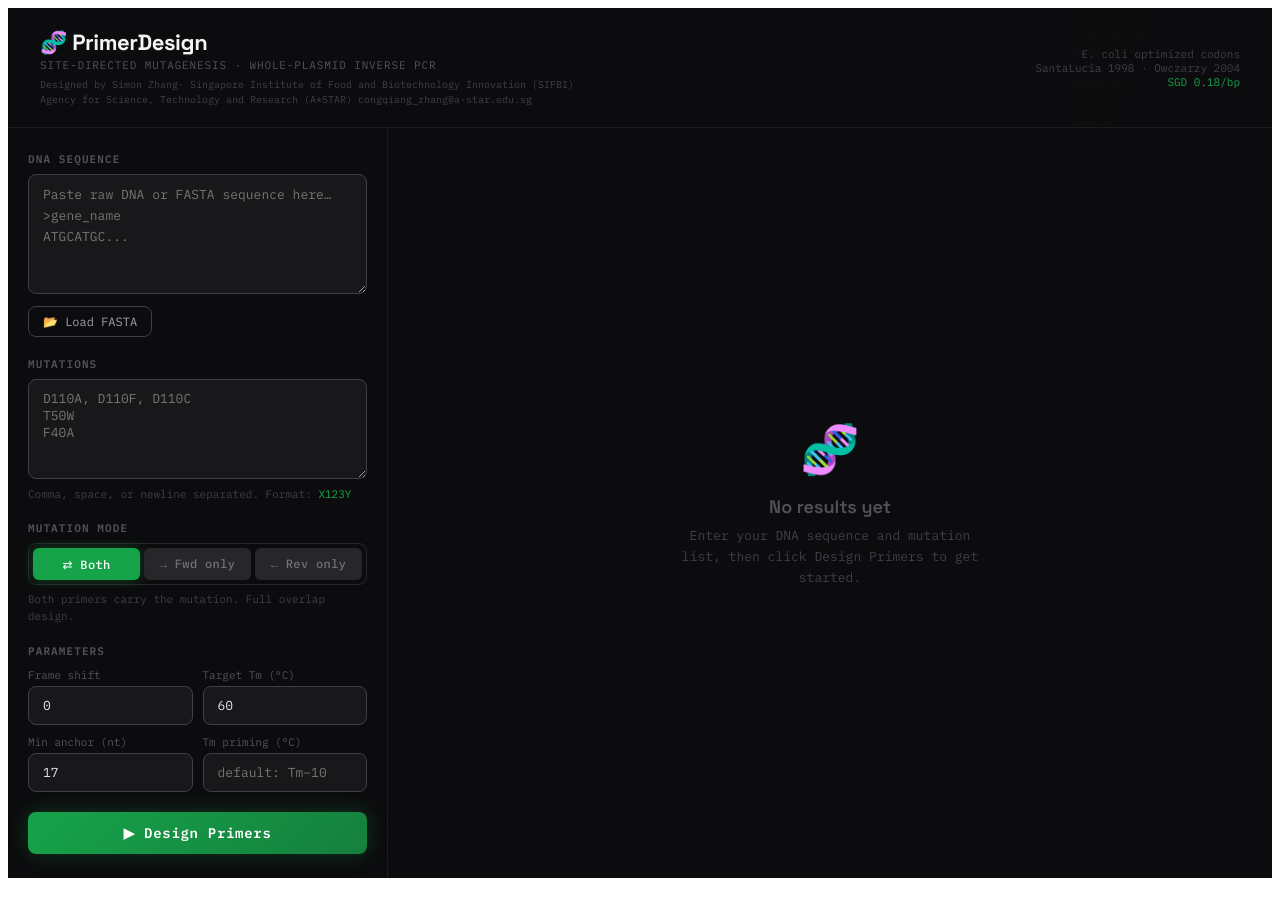
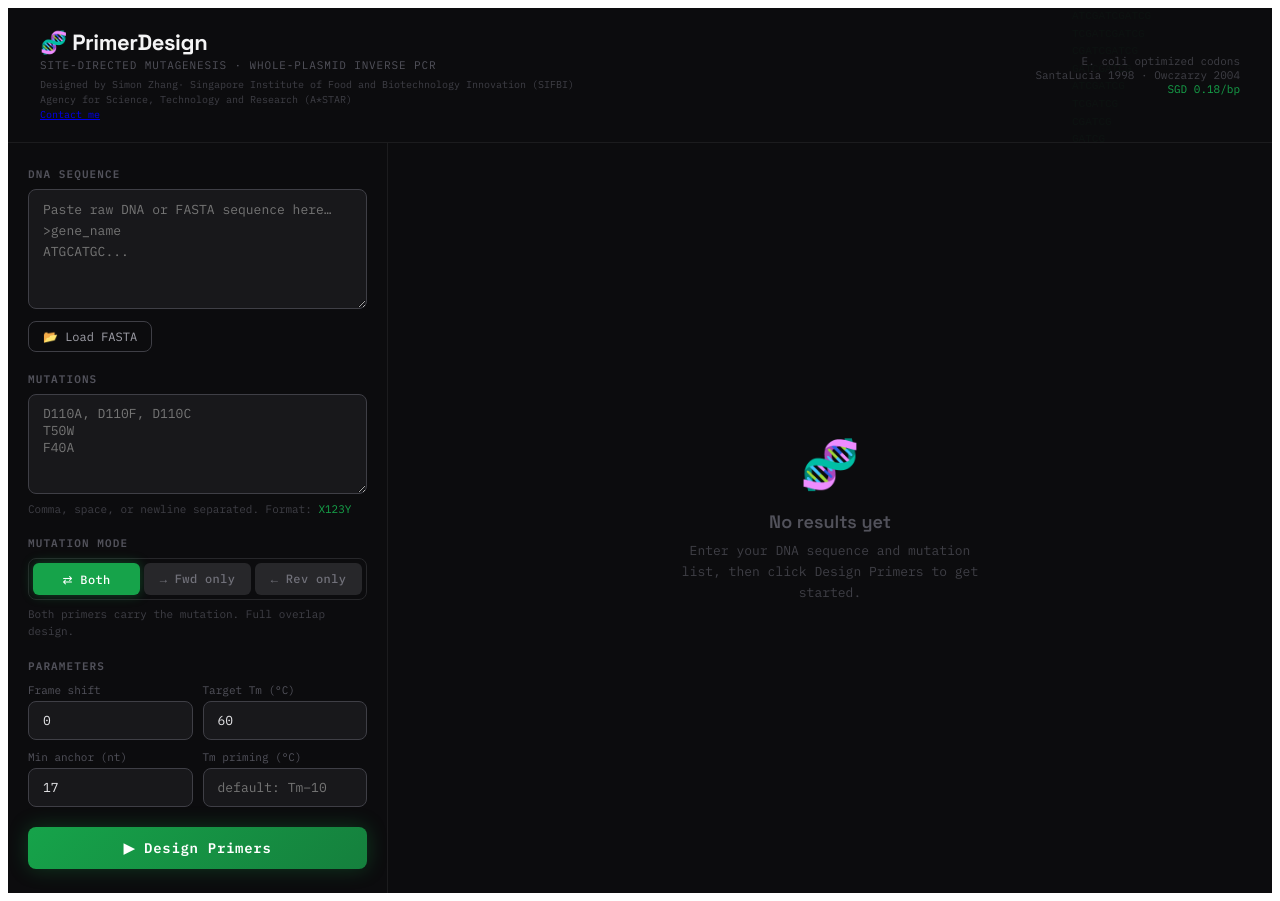
Before and after one commit to zcqsimon/PrimerDesign, a React (Vite) app: page / in a window 1280 px wide. Built offline with nearby package versions, Linux system fonts and the light colour scheme.

Commit message:
Update App.jsx

```diff
--- a/src/App.jsx
+++ b/src/App.jsx
@@ -437,8 +437,8 @@ export default function PrimerDesignApp() {
           </div>
           <div style={{fontSize:"10px", color:"#3f3f46", marginTop:"5px", lineHeight:1.5}}>
             Designed by Simon Zhang· Singapore Institute of Food and Biotechnology Innovation (SIFBI)<br/>
-            Agency for Science, Technology and Research (A*STAR)
-            congqiang_zhang@a-star.edu.sg
+            Agency for Science, Technology and Research (A*STAR)<br/>
+            <a href="mailto:congqiang_zhang@a-star.edu.sg">Contact me</a>
           </div>
         </div>
         <div style={{fontSize:"11px", color:"#3f3f46", textAlign:"right"}}>
```
